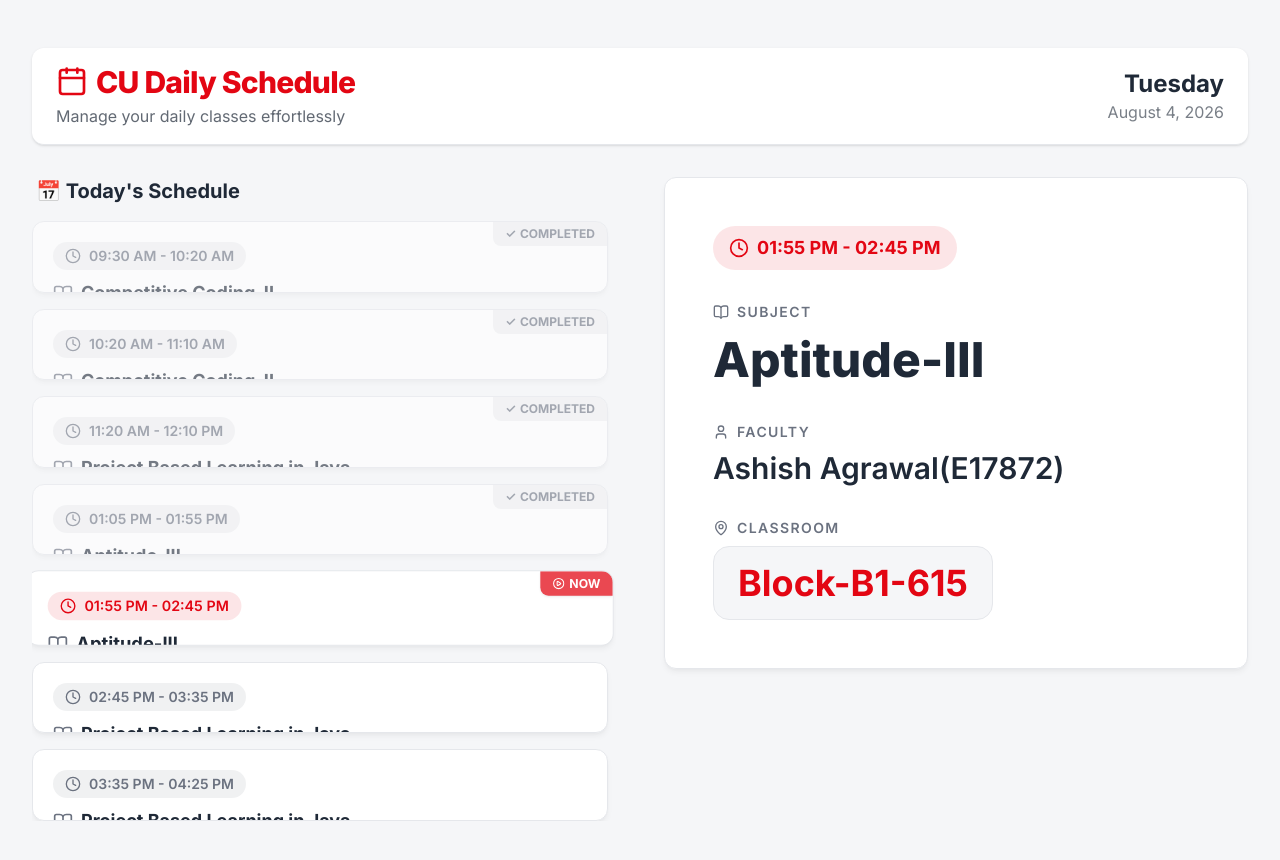
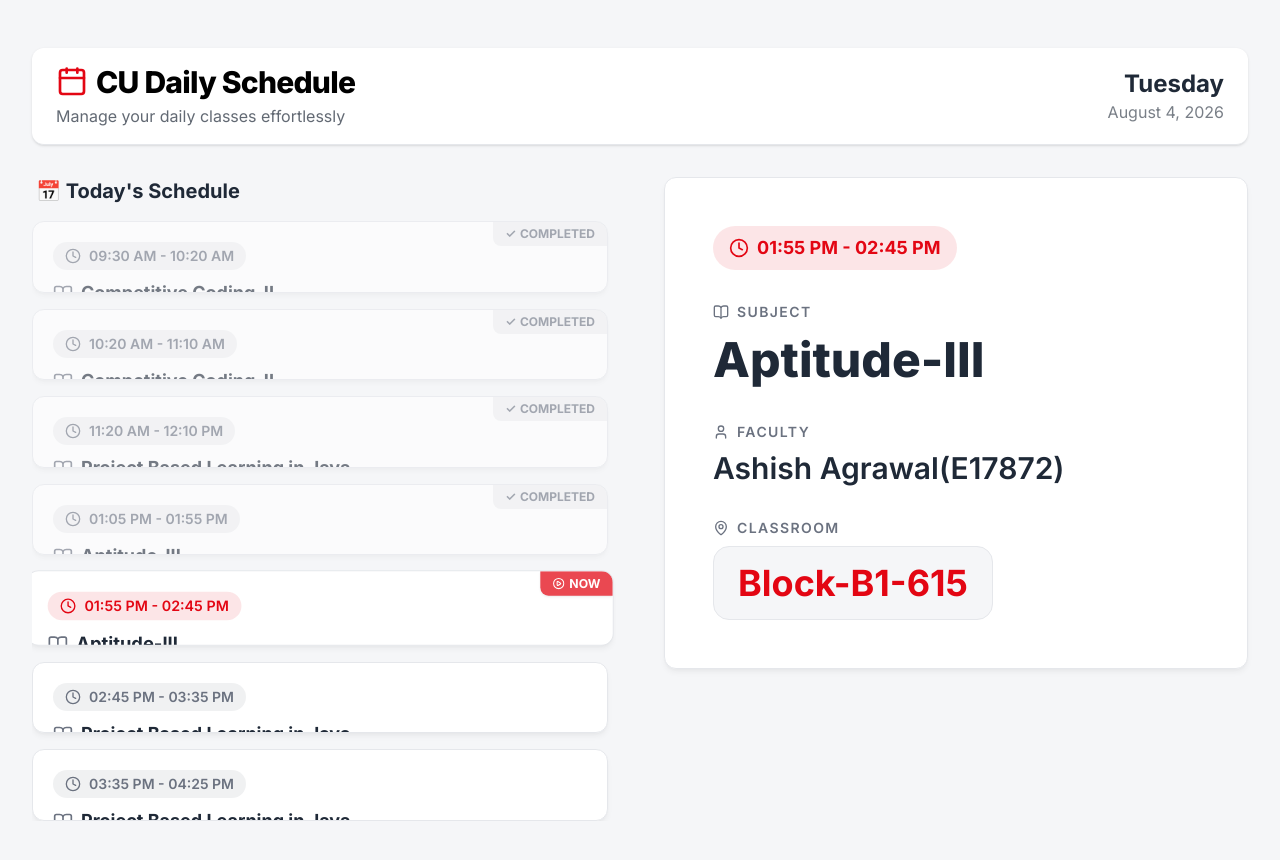
Before and after one commit to alokyadva26/cu-daily-schedule, a Next.js app: page / in a window 1280 px wide. Shown: the top 860 px of the page. Built offline with nearby package versions, Linux system fonts and the light colour scheme.

Commit message:
fix: change header text color to black

```diff
--- a/src/components/Header.tsx
+++ b/src/components/Header.tsx
@@ -9,8 +9,8 @@ export function Header() {
   return (
     <header className="mb-8 flex flex-col sm:flex-row sm:items-center justify-between border-b border-card-border pb-4 pt-4 px-6 bg-white shadow-sm rounded-xl">
       <div>
-        <h1 className="text-3xl font-extrabold tracking-tight text-accent flex items-center gap-2">
-          <Calendar className="w-8 h-8" />
+        <h1 className="text-3xl font-extrabold tracking-tight text-black flex items-center gap-2">
+          <Calendar className="w-8 h-8 text-accent" />
           CU Daily Schedule
         </h1>
         <p className="text-foreground/70 mt-1">Manage your daily classes effortlessly</p>
```
